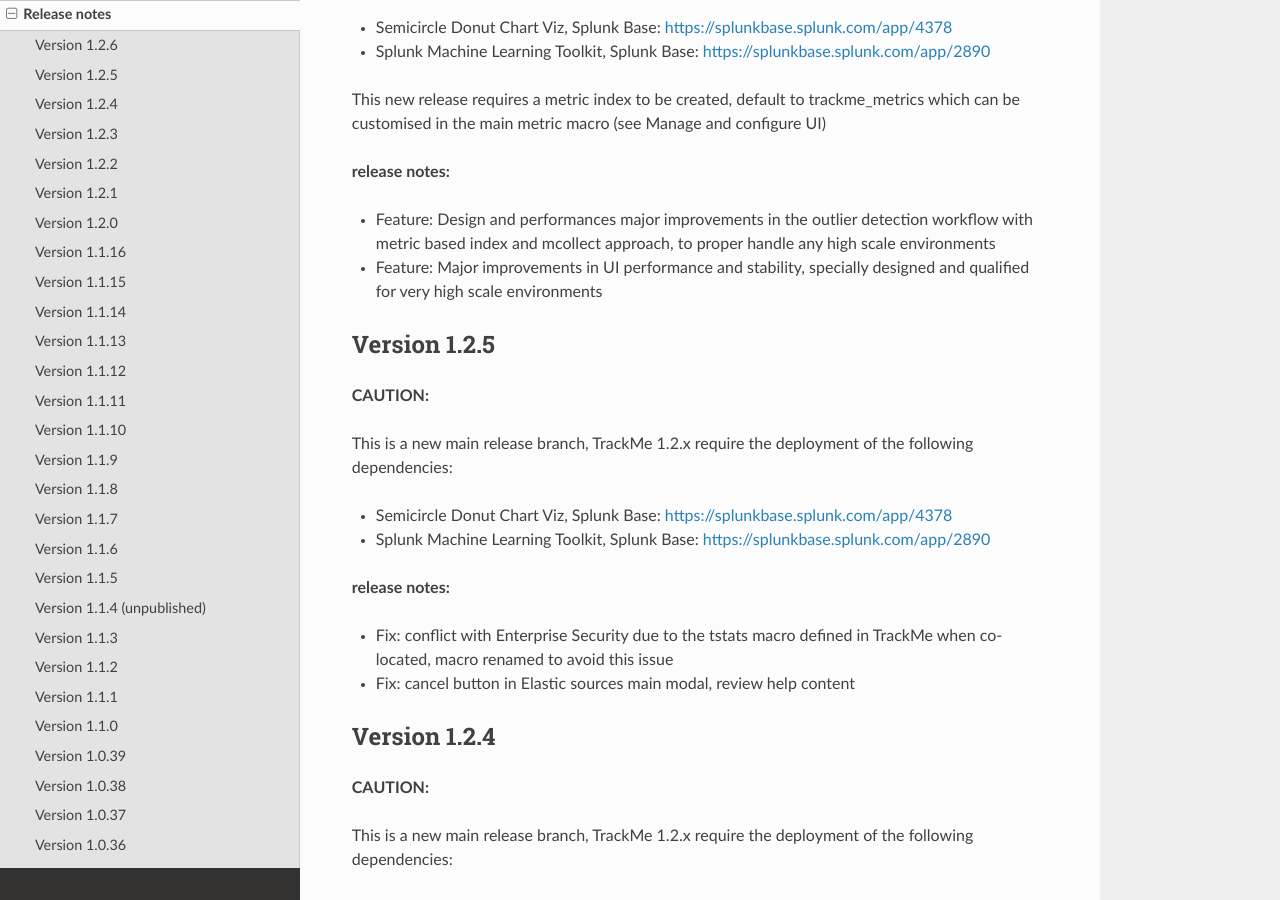
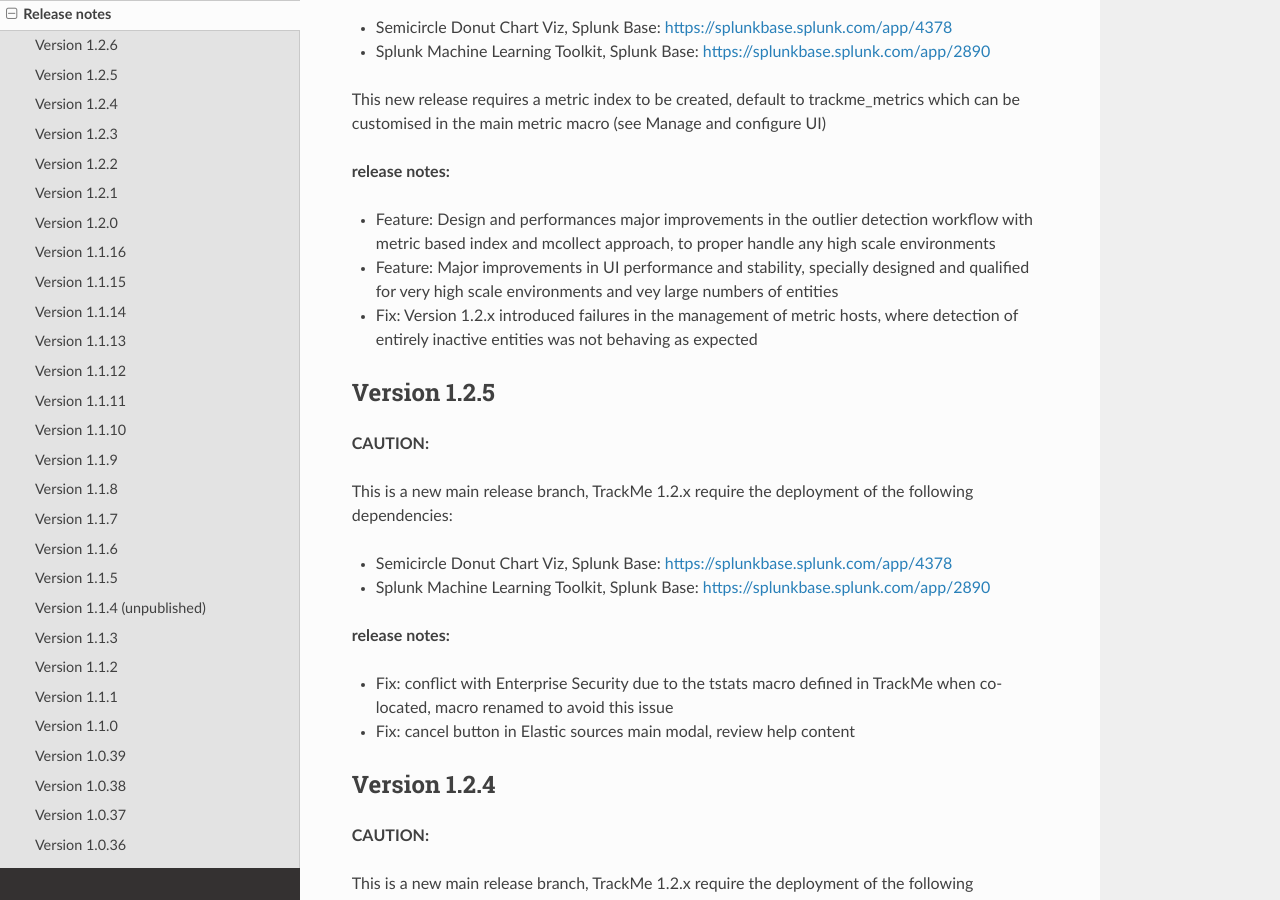
Before and after one commit to guilhemmarchand/trackme, a Sphinx documentation site: the page built from docs/releasenotes.rst, in a window 1280 px wide and 900 px high, scrolled down 320 px. Built offline with Sphinx 7.4.7 and the Read the Docs theme 2.0.0, drawn with Linux system fonts in a browser that asks for light colours.

Commit message:
Version 1.2.6

```diff
--- a/docs/releasenotes.rst
+++ b/docs/releasenotes.rst
@@ -16,7 +16,8 @@
 **release notes:**
 
 - Feature: Design and performances major improvements in the outlier detection workflow with metric based index and mcollect approach, to proper handle any high scale environments
-- Feature: Major improvements in UI performance and stability, specially designed and qualified for very high scale environments
+- Feature: Major improvements in UI performance and stability, specially designed and qualified for very high scale environments and vey large numbers of entities
+- Fix: Version 1.2.x introduced failures in the management of metric hosts, where detection of entirely inactive entities was not behaving as expected
 
 Version 1.2.5
 =============
```
Also changed, not shown: 2 other files.
